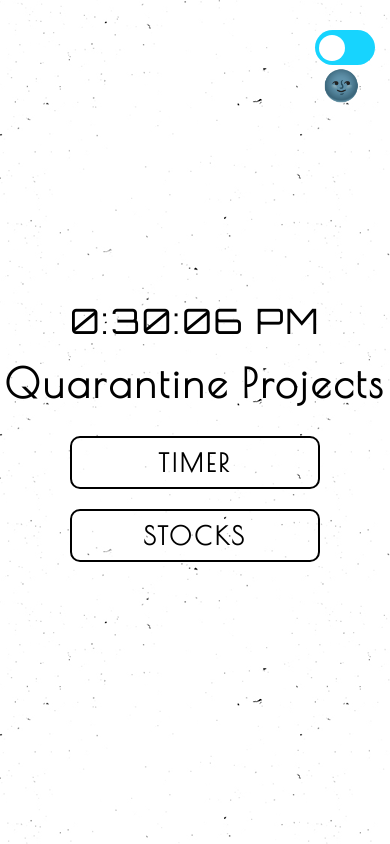
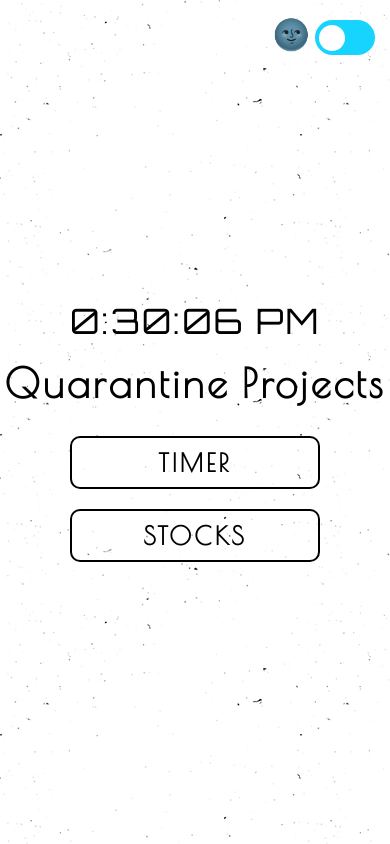
Before and after one commit to cesarcast1llo/quarantine-projects, a website: page index.html in a window 390 px wide. Drawn offline with nearby package versions, Linux system fonts and the light colour scheme.

Commit message:
iphone 7 index

```diff
--- a/assets/styles/index.scss
+++ b/assets/styles/index.scss
@@ -70,7 +70,7 @@ body {
       width: 60px;
       height: 35px;
       position: absolute;
-      top: 30;
+      top: 20;
       outline: none;
 
       input {
@@ -135,8 +135,10 @@ body {
 
     p {
       position: absolute;
-      top: 68;
+      top: 17;
+      right: 65;
       margin: 0;
+      display: inline-block;
       padding-right: 15px;
       font-size: 30px;
     }
--- a/assets/styles/timer.scss
+++ b/assets/styles/timer.scss
@@ -81,7 +81,7 @@ body {
       width: 60px;
       height: 34px;
       position: absolute;
-      top: 30;
+      top: 20;
       outline: none;
 
       input {
@@ -145,7 +145,7 @@ body {
 
     p {
       position: absolute;
-      top: 27;
+      top: 17;
       right: 85;
       margin: 0;
       display: inline-block;
```
Also changed, not shown: assets/styles/index.css, assets/styles/timer.css, 1 other file.
